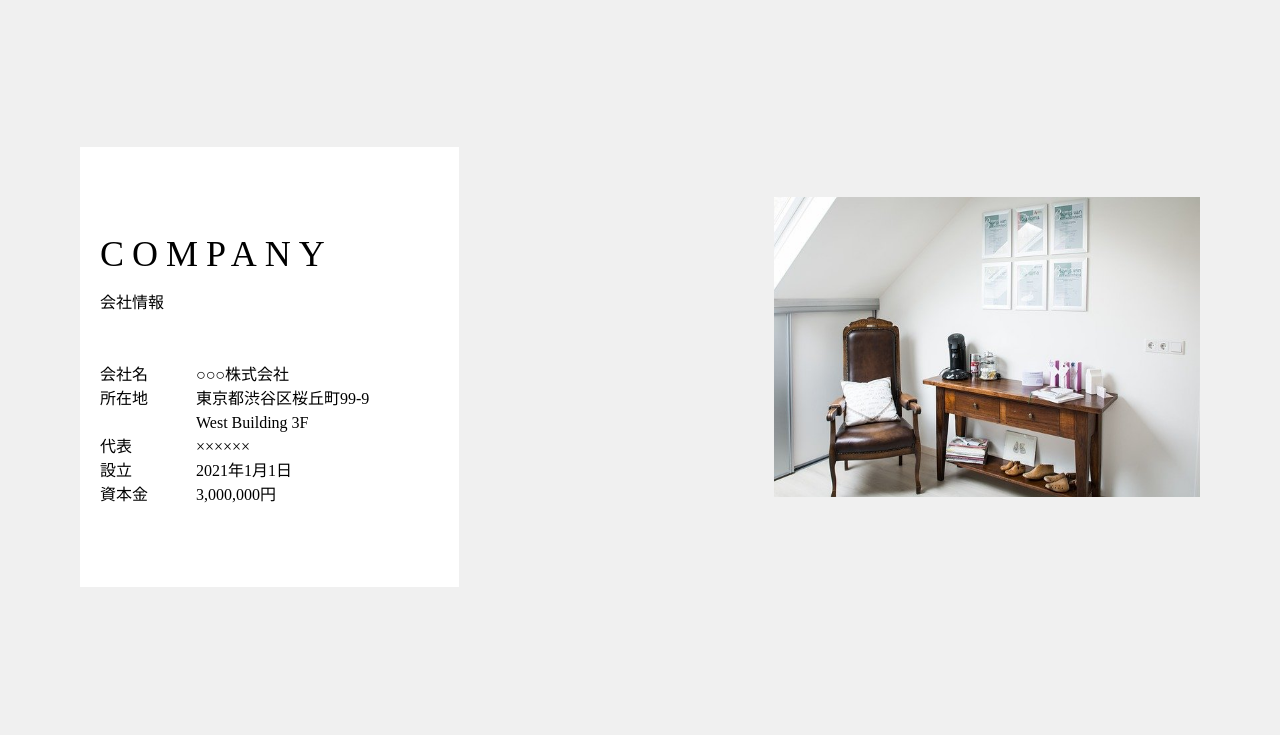
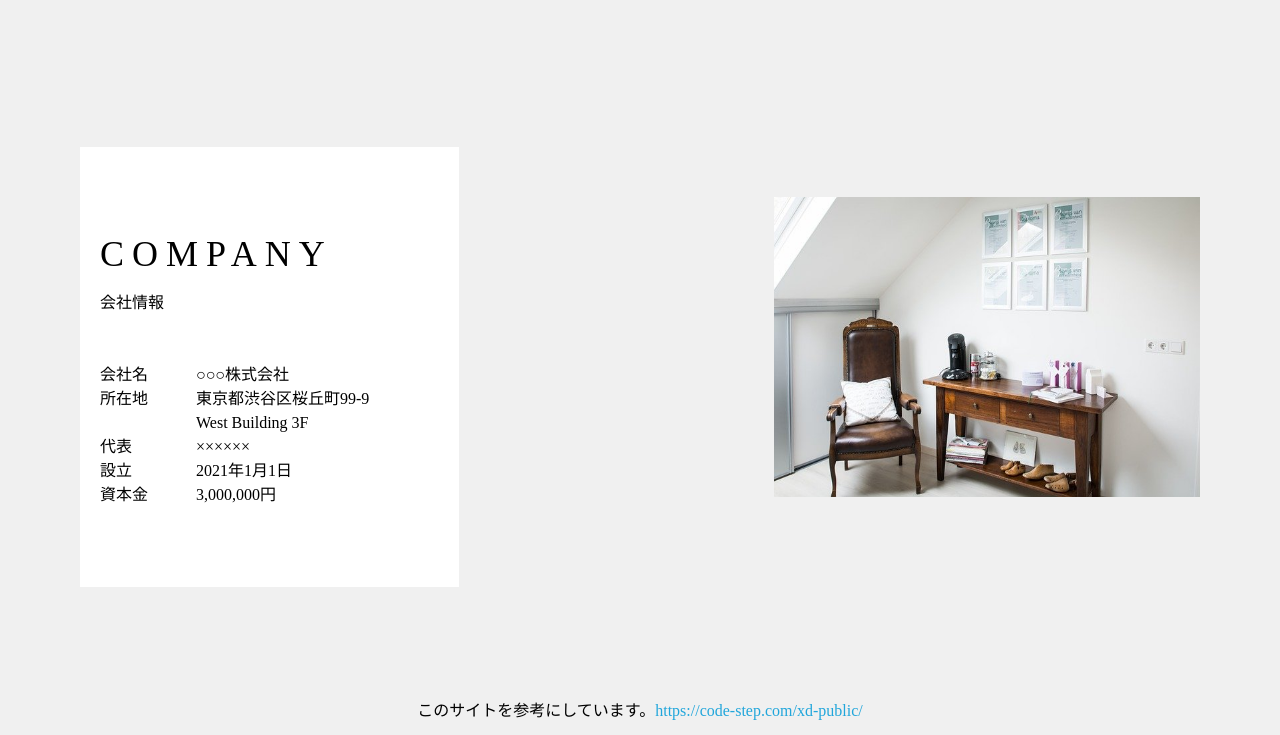
Before and after one commit to yukiko-arakawa/hair-salon, a plain HTML site: page index.html in a window 1280 px wide. Shown: the part 2674-3409 px from the top of the page. Before the commit the page ends 3361 px from the top, so only its background shows below. Drawn offline with Linux system fonts and the light colour scheme.

Commit message:
footer add

```diff
--- a/index.html
+++ b/index.html
@@ -106,5 +106,9 @@
     </section>
 
   </section>
+  <footer >
+    　　<p>このサイトを参考にしています。<a href="https://code-step.com/xd-public/">https://code-step.com/xd-public/</a> </p>
+
+  </footer>
 </body>
 </html>
--- a/style.css
+++ b/style.css
@@ -208,3 +208,13 @@ nav ul li a:hover{
   padding: 80px 90px 80px 20px;
   line-height: 1.5;
 }
+footer{
+  text-align: center;
+}
+footer a{
+  text-decoration: none;
+  color: rgb(33, 166, 219);
+}
+footer a:hover{
+  opacity: 0.7;
+}
```
